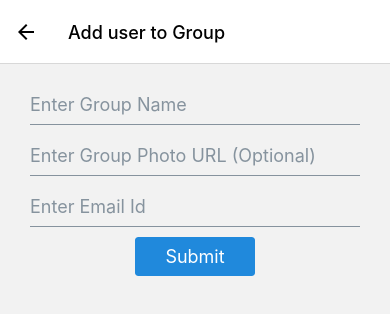
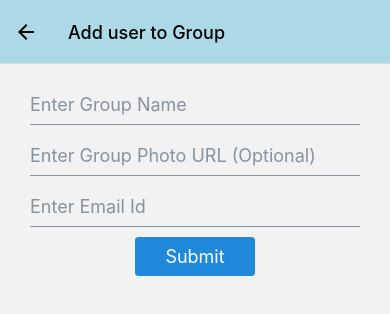
Before and after one commit to Kunal-Dua/ChatDom, a React Native app: screen /AddChat in a window 390 px wide. Both pictures are taken after a click on the button "New Group". Shown: the top 314 px of the page. Built offline with nearby package versions, Linux system fonts and the light colour scheme; no server answers.

Commit message:
add new color to app

```diff
--- a/App.js
+++ b/App.js
@@ -8,8 +8,8 @@ import Login from "./screens/LoginScreen";
 import signUp from "./screens/SignUpScreen";
 import AddChat from "./screens/AddChat";
 import AddGroup from "./screens/AddGroupScreen";
-import AddUserToGroup from "./screens/AddUserToGroupScreen"
-import GroupInfo from "./screens/GroupInfoScreen"
+import AddUserToGroup from "./screens/AddUserToGroupScreen";
+import GroupInfo from "./screens/GroupInfoScreen";
 
 const Stack = createStackNavigator();
 
@@ -19,9 +19,9 @@ export default function App() {
       <Stack.Navigator
         initialRouteName="Login"
         screenOptions={{
-          headerStyle: { backgroundColor: "#A020F0" },
-          headerTitleStyle: { color: "white" },
-          headerTint: { color: "white" },
+          headerStyle: { backgroundColor: "#ADD8E6" },
+          headerTitleStyle: { color: "black" },
+          headerTintColor: "black",
         }}
       >
         <Stack.Screen name="Home" component={Home} />
--- a/screens/AddChat.js
+++ b/screens/AddChat.js
@@ -1,7 +1,7 @@
 import { StyleSheet, Text, View, TouchableOpacity } from "react-native";
 import { Avatar, Button, Input } from "react-native-elements";
 import React, { useLayoutEffect, useState } from "react";
-import { auth, db,getAuth } from "../firebase";
+import { auth, db, getAuth } from "../firebase";
 import {
   collection,
   query,
@@ -69,8 +69,8 @@ const AddChat = ({ navigation }) => {
 
   useLayoutEffect(() => {
     navigation.setOptions({
-      title: "Chats",
-      headerStyle: { backgroundColor: "#fff" },
+      title: "Add to Chat",
+      headerStyle: { backgroundColor: "#ADD8E6" },
       headerTitleStyle: { color: "black" },
       headerTintColor: "black",
     });
@@ -78,8 +78,13 @@ const AddChat = ({ navigation }) => {
 
   return (
     <View style={styles.container}>
-      <Button title={"New Group"} style={styles.btn} onPress={()=>navigation.navigate("AddGroup")}/>
-      <Button title={"Search Group"} style={styles.btn} onPress={()=>navigation.navigate("AddGroup")}/>
+      <Button
+        title={"New Group"}
+        style={styles.btn}
+        onPress={() => navigation.navigate("AddGroup")}
+      />
+      <View style={{ marginTop: 80 }}></View>
+      <Text style={{ fontSize: 30 }}>{"Add new friend "}</Text>
       <Input
         placeholder="Enter Email Id"
         type="input"
@@ -113,16 +118,13 @@ const AddChat = ({ navigation }) => {
 export default AddChat;
 
 const styles = StyleSheet.create({
-  container: {
-    alignItems: "center",
-    margin: 20,
-  },
+  container: { marginTop: 80, alignItems: "center", margin: 20 },
   btn: {
     width: 120,
   },
-  txtForUsers:{
-    marginTop:15,
-    fontSize:22,
+  txtForUsers: {
+    marginTop: 15,
+    fontSize: 22,
   },
   userToAdd: {
     marginTop: 30,
--- a/screens/AddGroupScreen.js
+++ b/screens/AddGroupScreen.js
@@ -94,7 +94,7 @@ const AddGroupScreen = ({ navigation }) => {
   useLayoutEffect(() => {
     navigation.setOptions({
       title: "Add user to Group",
-      headerStyle: { backgroundColor: "#fff" },
+      headerStyle: { backgroundColor: "#ADD8E6" },
       headerTitleStyle: { color: "black" },
       headerTintColor: "black",
     });
--- a/screens/AddUserToGroupScreen.js
+++ b/screens/AddUserToGroupScreen.js
@@ -22,7 +22,7 @@ const AddUserToGroupScreen = ({ navigation ,route}) => {
   useLayoutEffect(() => {
     navigation.setOptions({
       headerBackTitleVisible: false,
-      headerStyle: { backgroundColor: "#fff" },
+      headerStyle: { backgroundColor: "#ADD8E6" },
       headerTitleStyle: { color: "black" },
       headerTintColor: "black",
       headerTitle: () => (
--- a/screens/ChatScreen.js
+++ b/screens/ChatScreen.js
@@ -43,7 +43,7 @@ const ChatScreen = ({ navigation, route }) => {
   useLayoutEffect(() => {
     navigation.setOptions({
       headerBackTitleVisible: false,
-      headerStyle: { backgroundColor: "#fff" },
+      headerStyle: { backgroundColor: "#ADD8E6" },
       headerTitleStyle: { color: "black" },
       headerTintColor: "black",
       headerTitle: () => (
--- a/screens/GroupInfoScreen.js
+++ b/screens/GroupInfoScreen.js
@@ -33,7 +33,7 @@ const GroupInfoScreen = ({ navigation, route }) => {
   useLayoutEffect(() => {
     navigation.setOptions({
       headerBackTitleVisible: false,
-      headerStyle: { backgroundColor: "#fff" },
+      headerStyle: { backgroundColor: "#ADD8E6" },
       headerTitleStyle: { color: "black" },
       headerTintColor: "black",
       headerTitle: () => (
--- a/screens/HomeScreen.js
+++ b/screens/HomeScreen.js
@@ -87,7 +87,7 @@ const HomeScreen = ({ navigation }) => {
   useLayoutEffect(() => {
     navigation.setOptions({
       title: "Chats",
-      headerStyle: { backgroundColor: "#fff" },
+      headerStyle: { backgroundColor: "#ADD8E6" },
       headerTitleStyle: { color: "black" },
       headerTintColor: "black",
       headerLeft: () => (
--- a/screens/SignUpScreen.js
+++ b/screens/SignUpScreen.js
@@ -10,7 +10,14 @@ const SignUpScreen = ({ navigation }) => {
   const [email, setEmail] = useState("");
   const [password, setPassword] = useState("");
   const [imageURL, setImageURL] = useState("");
-
+  useLayoutEffect(() => {
+    navigation.setOptions({
+      title: "Chats",
+      headerStyle: { backgroundColor: "#ADD8E6" },
+      headerTitleStyle: { color: "black" },
+      headerTintColor: "black",
+    });
+  }, []);
   const signUp = async () => {
     auth
       .createUserWithEmailAndPassword(email, password)
```
